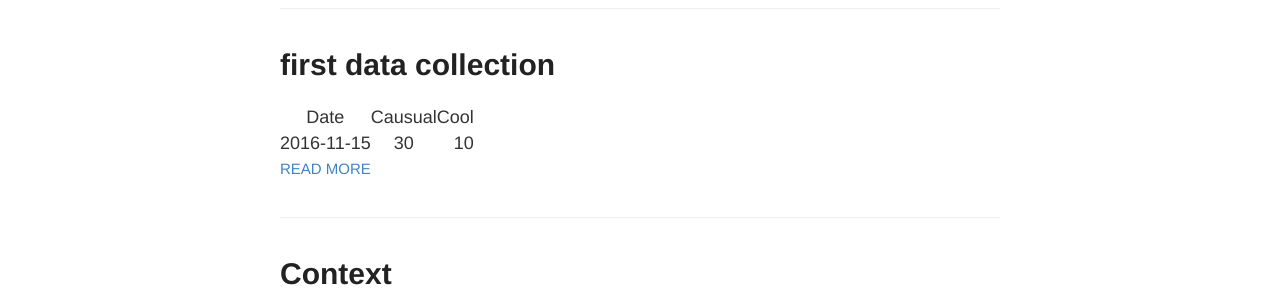
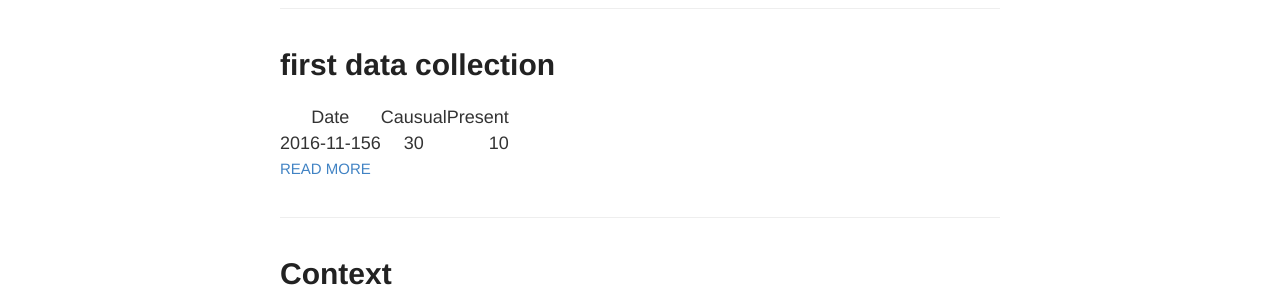
Before and after one commit to paruff/fellowship-of-miracles, a Jekyll site: the page built from index.html, in a window 1280 px wide. Shown: the part 320-620 px from the top of the page. Built offline with Jekyll 4.4.1, drawn with Linux system fonts in a browser that asks for light colours.

Commit message:
Update and rename 2016-11-15-data.md to 2016-11-16-data.md

```diff
--- a/_posts/2016-11-15-data.md
+++ b/_posts/2016-11-16-data.md
@@ -3,6 +3,6 @@ layout: post
 title: first data collection
 ---
 
-| Date          | Causual           | Cool  |
+| Date          | Causual           | Present  |
 | ------------- |:-------------:| -----:|
-| 2016-11-15    |30             | 10     |
+| 2016-11-156   |30             | 10     |
```
